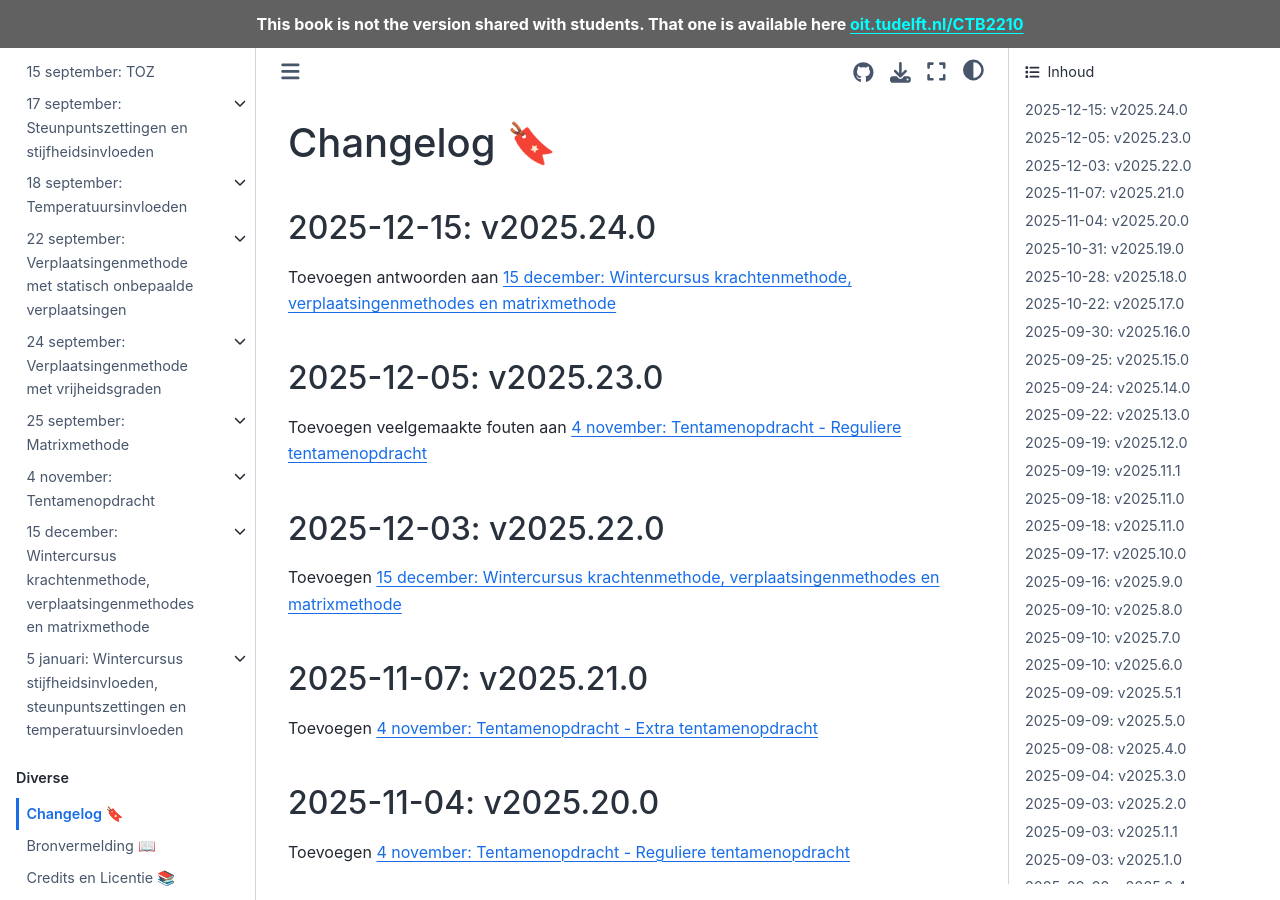
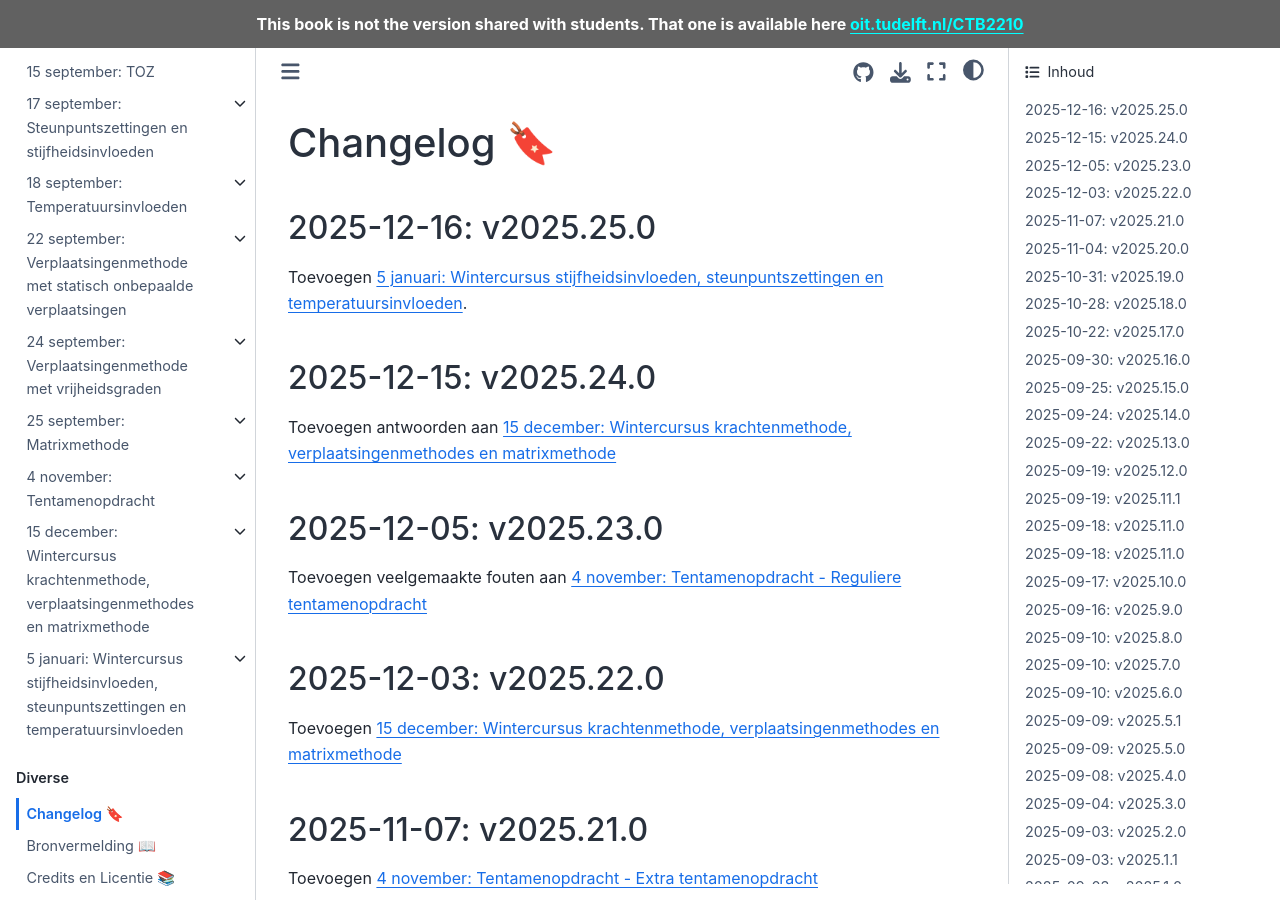
Before and after one commit to TUDelft-books/CTB2210, a Jupyter Book: the page built from book/changelog.md, in a window 1280 px wide and 900 px high. Built offline with Jupyter Book 1.0.4 settings and Sphinx 7.4.7 and the Sphinx Book theme 1.1.4, drawn with Linux system fonts in a browser that asks for light colours; comment, search, counter and statistics services are not loaded.

Commit message:
Update changelog.md

```diff
--- a/book/changelog.md
+++ b/book/changelog.md
@@ -1,4 +1,7 @@
 # Changelog 🔖
+
+## 2025-12-16: v2025.25.0
+Toevoegen [5 januari: Wintercursus stijfheidsinvloeden, steunpuntszettingen en temperatuursinvloeden](./wintercursus_2/lesson.md).
 
 ## 2025-12-15: v2025.24.0
 Toevoegen antwoorden aan [15 december: Wintercursus krachtenmethode, verplaatsingenmethodes en matrixmethode](./wintercursus_1/lesson.md)
```
